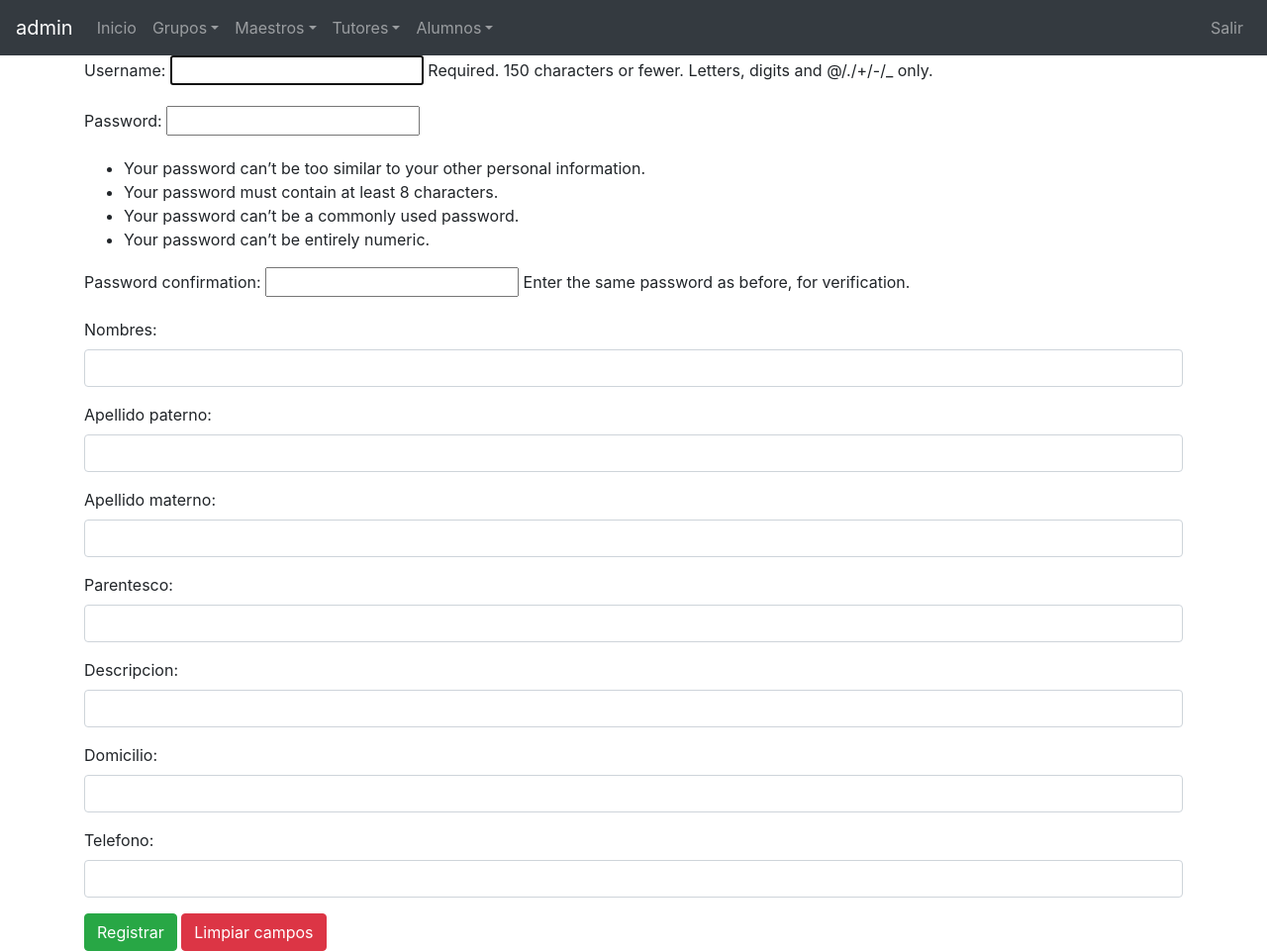
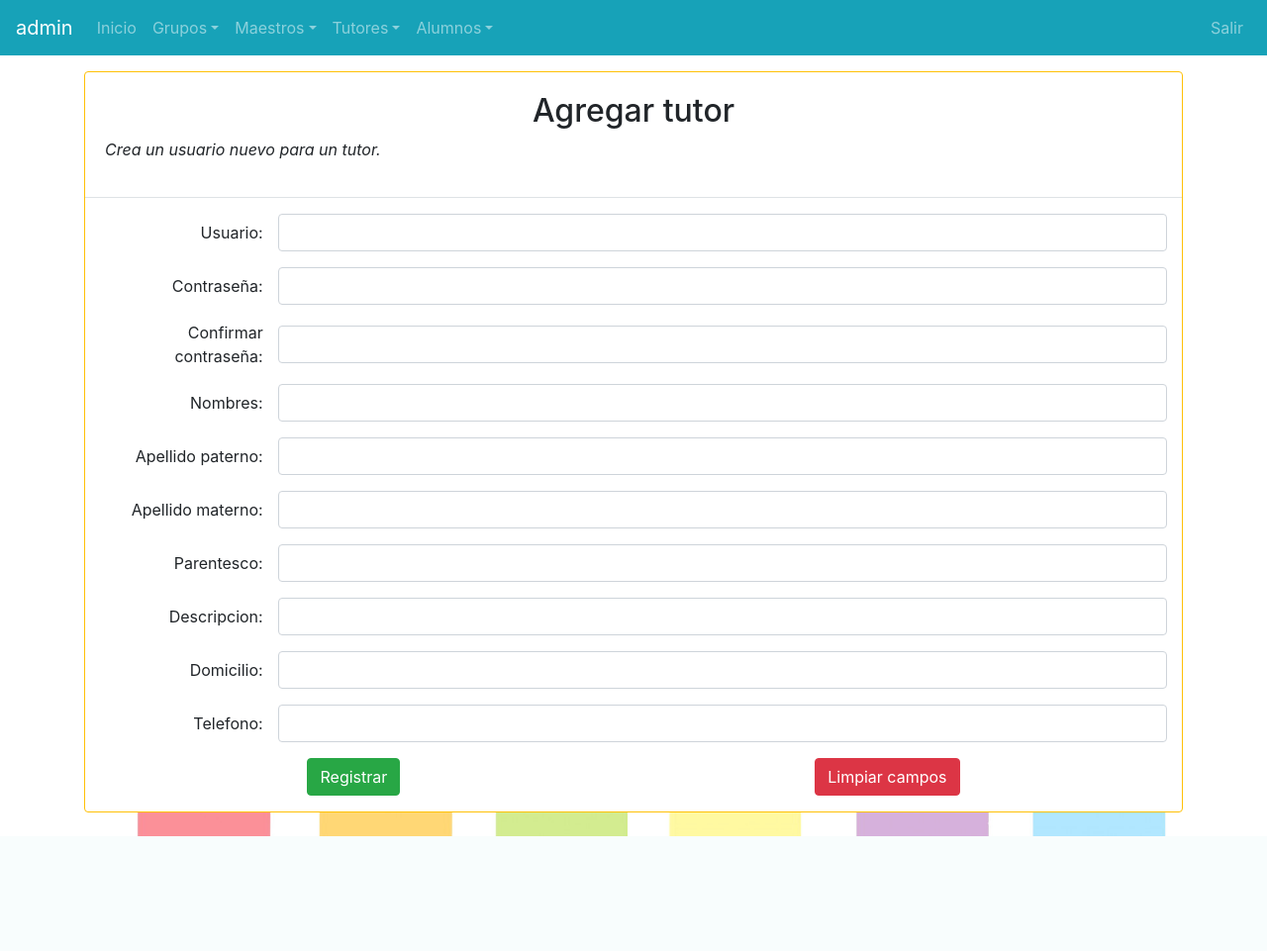
Before and after one commit to AlexSB664/Presscolar, a Django app: page /padres/agregar in a window 1280 px wide. Shown: the whole page at 99% size. After the commit the page ends 845 px from the top, so only its background shows below. Run offline with Django 3.2, Linux system fonts and the light colour scheme; a user stored in the database is signed in; some libraries are stand-ins or nearby versions.

Commit message:
cambio en stilo y fondo

```diff
--- a/padres/forms.py
+++ b/padres/forms.py
@@ -1,5 +1,6 @@
 from django import forms
 from django.contrib.auth.forms import UserCreationForm
+from django.contrib.auth.models import User
 
 class AddTutorForm(UserCreationForm):
     fname = forms.CharField(label='Nombres:', widget=forms.TextInput(attrs={'class':'form-control'}))
@@ -9,3 +10,19 @@
     descrip = forms.CharField(label='Descripcion:', widget=forms.TextInput(attrs={'class':'form-control'}))
     domicilio = forms.CharField(label='Domicilio:',widget=forms.TextInput(attrs={'class':'form-control'}))
     telefono = forms.CharField(label='Telefono:', widget=forms.TextInput(attrs={'type':'number', 'class':'form-control'}))
+#    password1=forms.CharField(label='Contrasena:',forms.PasswordInput(attrs={'class': 'form-control', 'placeholder': 'Password'}))
+#    password2=forms.CharField(label='Confirmar contrasena:',forms.PasswordInput(attrs={'class': 'form-control', 'placeholder': 'Password Again'}))
+
+    class Meta(UserCreationForm.Meta):
+        model = User
+        fields = UserCreationForm.Meta.fields
+
+        widgets = {
+            'username': forms.TextInput(attrs = {'class':'form-control'}),
+            'password1': forms.PasswordInput(attrs = {'class' : 'form-control'}),
+        }
+
+        labels = {
+            'username' : 'Usuario:',
+            'password1': 'Contraseña',
+        }
--- a/padres/views.py
+++ b/padres/views.py
@@ -23,13 +23,16 @@
         if user is not None:
             auth.login(request, user)
             ctx = '';
-            #if user.has_perm('padres.is_teacher'):
-            #    #tut = Tutor.objects.get(username = user.username)
-            #    #alm = alumnos.objects,get(alu_tutores = tut)
-            #    #ctx = {'data': alm}
-            #
-            #if user.has_perm('padres.is_tutorr'):
-            #    #ctx = {'data':'s'}
+            if user.is_staff == False:
+                if user.has_perm('padres.is_teacher'):
+                    #tut = Tutor.objects.get(username = user.username)
+                    #alm = alumnos.objects,get(alu_tutores = tut)
+                    print('aaaa')
+                    ctx = {'data': 'a'}
+
+                if user.has_perm('padres.is_tutorr'):
+                    print('aaaaSSSSS')
+                    ctx = {'data':'s'}
 
             return HttpResponseRedirect('/')
         else:
--- a/templates/base.html
+++ b/templates/base.html
@@ -17,9 +17,9 @@
         {% endblock %}</title>
         {% block archivos %}{% endblock %}
     </head>
-<body>
+<body style="background-image: url('/media/media/back/backGP.jpg');  background-repeat: no-repeat; background-attachment: fixed; background-size: cover;">
         {% if user.is_authenticated %}
-    <nav class="navbar navbar-expand-md fixed-top navbar-dark bg-dark">
+    <nav class="navbar navbar-expand-sm fixed-top bg-info navbar-dark">
       <a class="navbar-brand" href="#"> {{ user.username }}</a>
       <button class="navbar-toggler p-0 border-0" type="button" data-toggle="offcanvas">
         <span class="navbar-toggler-icon"></span>
--- a/templates/padres/agregar.html
+++ b/templates/padres/agregar.html
@@ -1,11 +1,35 @@
 {% extends 'base.html' %}
-{% block title%}Agregar maestro {% endblock %}
+{% block title%}Agregar tutor{% endblock %}
 {% block content %}
-<form method="POST">
+<div class="mt-3 mb-4 card border rounded border-warning">
+    <div class="card-body border-bottom">
+<h2 class="form-label text-center">Agregar tutor</h2>
+<p class="form-label text-justify font-italic">Crea un usuario nuevo para un tutor.</p>
+    </div>
+<form class="mt-3 container form-horizontal" method="POST">
 {% csrf_token %}
-{{form.as_p}}
+
+    {% for field in form %}
+      <div class="form-inline form-group">
+    {% if field.name == 'password1' %}
+    <label class="text-right justify-content-end control-label col-sm-2" for="{{ field.name }}">Contraseña:</label>
+          <input class="form-control col-sm-10" type="password" id="{{field.id}}" name="{{field.name}}" required />
+    {% elif field.name == 'password2' %}
+    <label class="text-right justify-content-end control-label col-sm-2" for="{{ field.name }}">Confirmar contraseña:</label>
+          <input class="form-control col-sm-10" type="password" id="{{field.id}}" name="{{field.name}}" required />
+    {% else %}
+    <label class="text-right justify-content-end control-label col-sm-2" for="{{ field.name }}">{{ field.label }}</label>
+          <input class="form-control col-sm-10" id="{{field.id}}" name="{{field.name}}" required />
+    {% endif %}
+    </div>
+    {% endfor %}
+      <div class="form-group ">
+          <div class="d-flex justify-content-around">
             <button class="btn btn-success" type="submit">Registrar</button>
             <button class="btn btn-danger" type="reset">Limpiar campos</button>
+          </div>
+    </div>
 </form>
+</div>
 
 {% endblock %}
```
Also changed, not shown: templates/alumnos/reporte.html (+9 -4 lines), templates/maestros/addTeacher.html (+31 -6 lines), db.sqlite3, media/back/backG.jpg (added), media/back/backGP.jpg (added).
